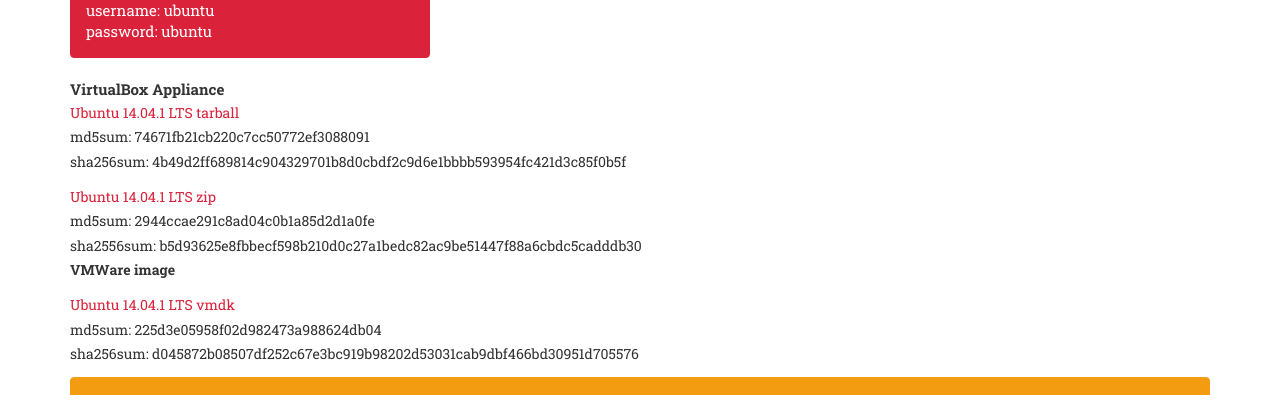
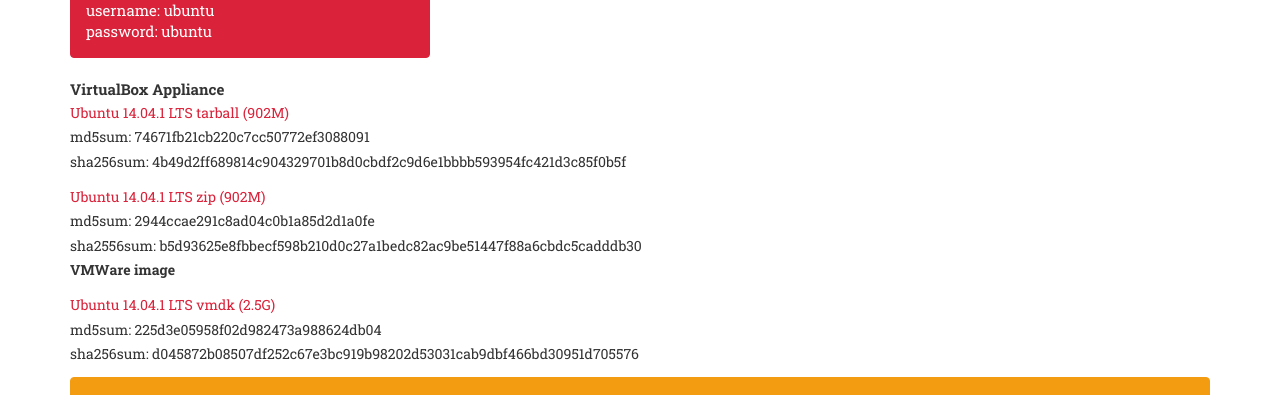
Before and after one commit to librenms/librenms.github.io, a Jekyll site: the page built from index.html, in a window 1280 px wide and 900 px high, scrolled down 3138 px. Shown: the part 157-552 px from the top of the window. Built offline with Jekyll 4.4.1, drawn with Linux system fonts in a browser that asks for light colours; some web fonts are replaced.

Commit message:
Added file sizes

```diff
--- a/_includes/downloads.html
+++ b/_includes/downloads.html
@@ -28,14 +28,14 @@
                         </div>
                     </div>
                     <strong>VirtualBox Appliance</strong><br />
-                    <p><a href="http://lathwood.uk/ubuntu-librenms.tgz">Ubuntu 14.04.1 LTS tarball</a><br />
+                    <p><a href="http://lathwood.uk/ubuntu-librenms.tgz">Ubuntu 14.04.1 LTS tarball (902M)</a><br />
                     md5sum: 74671fb21cb220c7cc50772ef3088091<br />
                     sha256sum: 4b49d2ff689814c904329701b8d0cbdf2c9d6e1bbbb593954fc421d3c85f0b5f<br />
-                    <p><a href="http://lathwood.uk/ubuntu-librenms.zip">Ubuntu 14.04.1 LTS zip</a><br />
+                    <p><a href="http://lathwood.uk/ubuntu-librenms.zip">Ubuntu 14.04.1 LTS zip (902M)</a><br />
                     md5sum: 2944ccae291c8ad04c0b1a85d2d1a0fe<br />
                     sha2556sum: b5d93625e8fbbecf598b210d0c27a1bedc82ac9be51447f88a6cbdc5cadddb30<br />
                     <strong>VMWare image</strong><br />
-                    <p><a href="http://lathwood.uk/ubuntu-librenms.vmdk">Ubuntu 14.04.1 LTS vmdk</a><br />
+                    <p><a href="http://lathwood.uk/ubuntu-librenms.vmdk">Ubuntu 14.04.1 LTS vmdk (2.5G)</a><br />
                     md5sum: 225d3e05958f02d982473a988624db04<br />
                     sha256sum: d045872b08507df252c67e3bc919b98202d53031cab9dbf466bd30951d705576<br />
                     <div class="alert alert-warning">MySQL login details are already set and can be found in config.php. The password for the root username is the same as for the LibreNMS MySQL password. We highly advise that you change this asap.<br /></div>
```
